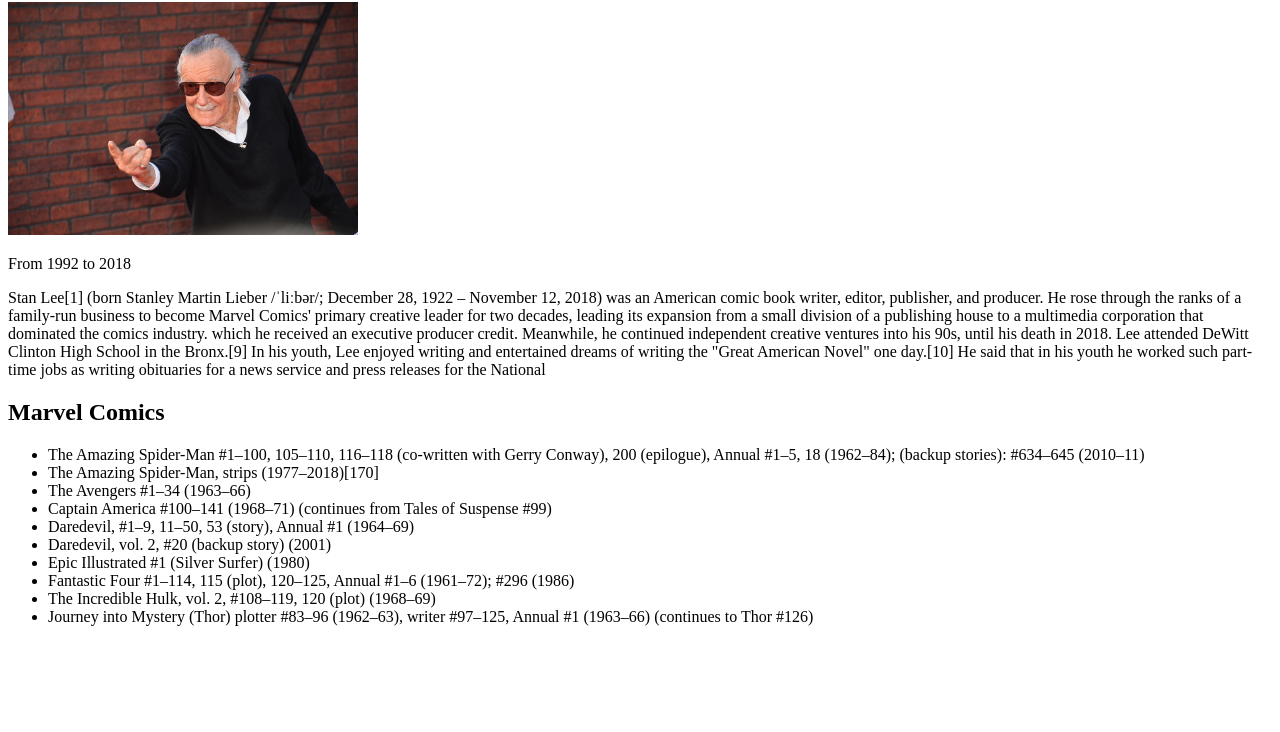
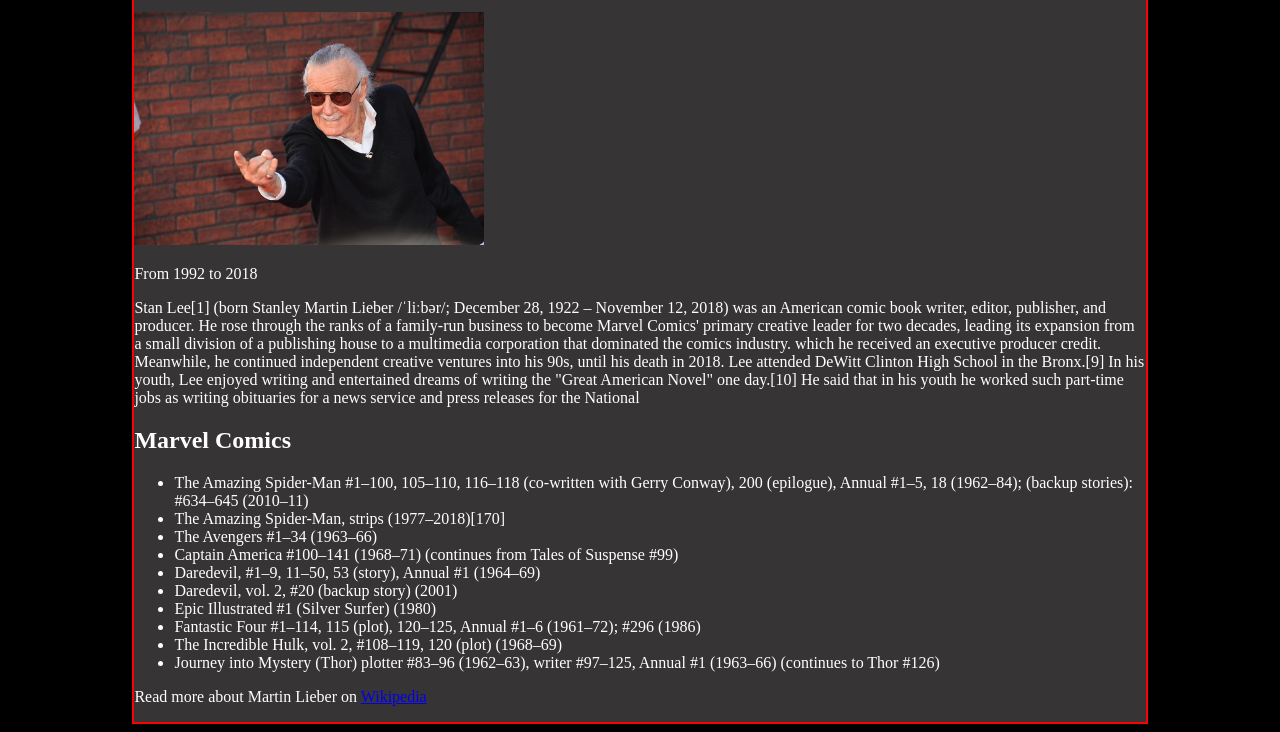
Before and after one commit to Murat-Yalcin/HTML-Website-2507, a plain HTML site: page index.html in a window 1280 px wide. Shown: the part 78-810 px from the top of the page. Drawn offline with Linux system fonts and the light colour scheme.

Commit message:
css start

```diff
--- a/index.css
+++ b/index.css
@@ -0,0 +1,12 @@
+body{
+    background-color: black;
+    color: white;
+
+}
+
+.container{
+    border: 2px solid red;
+    width: 80%;
+    margin: auto;
+    background-color: rgb(54,52,52);
+}
--- a/index.html
+++ b/index.html
@@ -21,6 +21,7 @@
             Stan Lee[1] (born Stanley Martin Lieber /ˈliːbər/; December 28, 1922 – November 12, 2018) was an American comic book writer, editor, publisher, and producer. He rose through the ranks of a family-run business to become Marvel Comics' primary creative leader for two decades, leading its expansion from a small division of a publishing house to a multimedia corporation that dominated the comics industry. which he received an executive producer credit. Meanwhile, he continued independent creative ventures into his 90s, until his death in 2018. Lee attended DeWitt Clinton High School in the Bronx.[9] In his youth, Lee enjoyed writing and entertained dreams of writing the "Great American Novel" one day.[10] He said that in his youth he worked such part-time jobs as writing obituaries for a news service and press releases for the National
         </p>
         <h2 class="heading" id="marvel">Marvel Comics</h2>
+
         <ul>
             <li>The Amazing Spider-Man #1–100, 105–110, 116–118 (co-written with Gerry Conway), 200 (epilogue), Annual #1–5, 18 (1962–84); (backup stories): #634–645 (2010–11)</li>
             <li>The Amazing Spider-Man, strips (1977–2018)[170]
@@ -42,6 +43,7 @@
             <li>Journey into Mystery (Thor) plotter #83–96 (1962–63), writer #97–125, Annual #1 (1963–66) (continues to Thor #126)
             </li>
         </ul>
+        <p id="footer">Read more about Martin Lieber on <a href="https://en.wikipedia.org/wiki/Stan_Lee" target="_blank" id="link" >Wikipedia</a> </p>
 
     </div>
 
```
